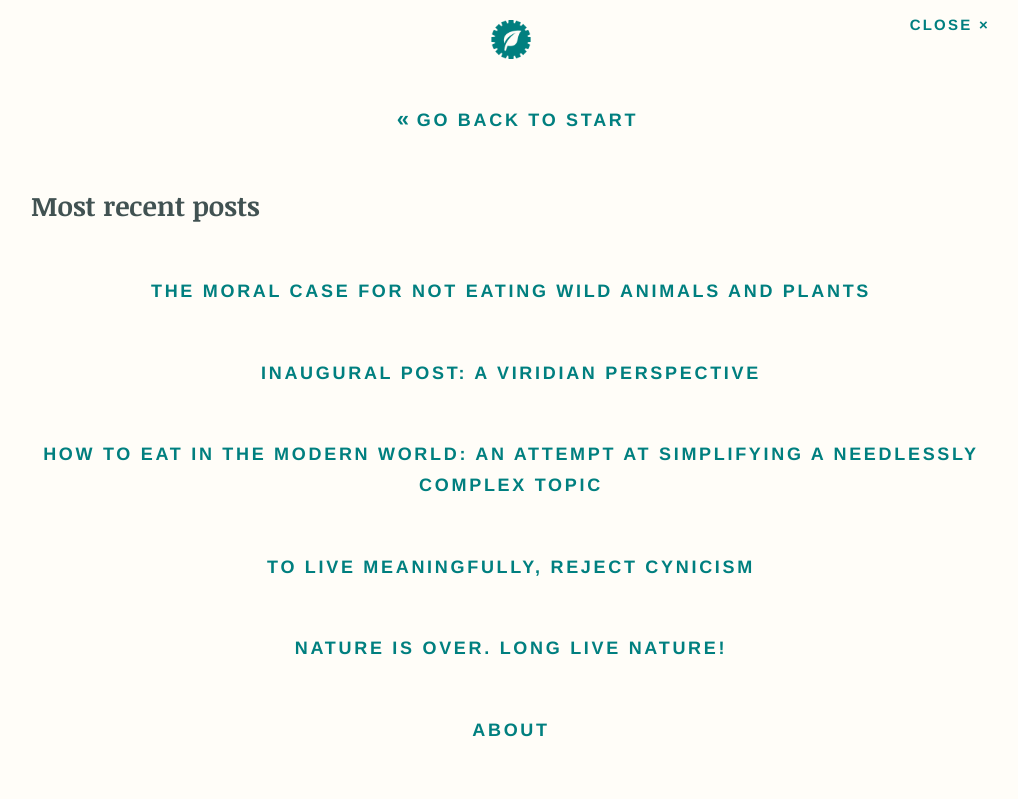
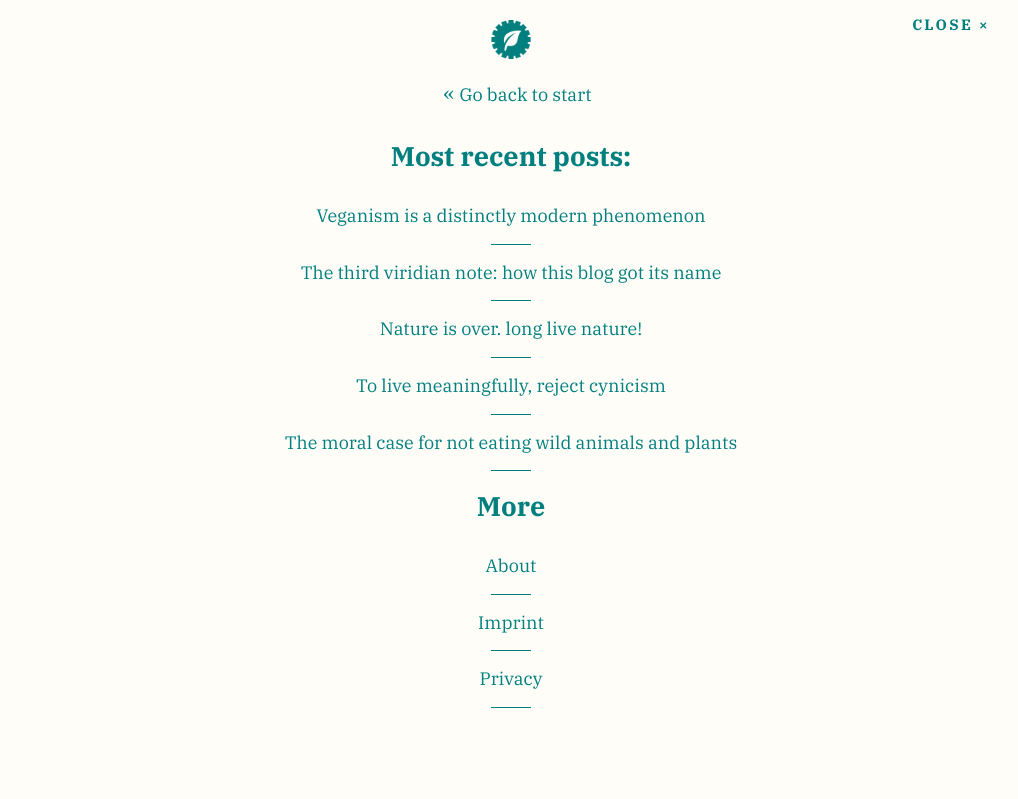
Before and after one commit to JanVUlrich/viridianlife, an Astro site: page / in a window 1280 px wide. Both pictures are taken after a click on the button "MENU =". Shown: the top 799 px of the page, without its empty margins (129-1147 px from the left). Built offline with nearby package versions, Linux system fonts and the light colour scheme; Astro itself is replaced by a stand-in of ours.

Commit message:
Use Plex Serif font

```diff
--- a/src/components/Sitenav.astro
+++ b/src/components/Sitenav.astro
@@ -2,14 +2,31 @@
 import type { PostMeta } from "../models/postmeta";
 
 const allPosts = await Astro.glob<PostMeta>("../pages/posts/*.md");
-const recents = allPosts.sort((p1, p2) => new Date(p1.frontmatter.pubDate) > new Date(p2.frontmatter.pubDate) ? 1 : 0).slice(0, 5)
+const recents = allPosts
+  .sort((p1, p2) =>
+    new Date(p1.frontmatter.pubDate) < new Date(p2.frontmatter.pubDate) ? 1 : -1
+  )
+  .slice(0, 5);
+---
 
----
 <nav>
-    <a class="site-nav__homelink" href="/">Go back to start</a>
-    <h2>Most recent posts</h2>
-    {recents.map(p => <a class="site-nav__item" href={p.url}>{p.frontmatter.title}</a>)}
-    <a class="site-nav__item" href="/about">About</a>
-    <a class="site-nav__item" href="/imprint">Imprint</a>
-    <a class="site-nav__item" href="/privacy">Privacy</a>
+  <a class="site-nav__homelink" href="/">Go back to start</a>
+  <h2 class="center c-accent w-fit">Most recent posts:</h2>
+  <menu class="site-nav-menu list-unstyled">
+    {
+      recents.map((p) => (
+        <li>
+          <a class="site-nav__item" href={p.url}>
+            {p.frontmatter.title}
+          </a>
+        </li>
+      ))
+    }
+  </menu>
+  <h2 class="center c-accent w-fit">More</h2>
+  <menu class="site-nav-menu list-unstyled">
+    <li><a class="site-nav__item" href="/about">About</a></li>
+    <li><a class="site-nav__item" href="/imprint">Imprint</a></li>
+    <li><a class="site-nav__item" href="/privacy">Privacy</a></li>
+  </menu>
 </nav>
--- a/src/layouts/PostLayout.astro
+++ b/src/layouts/PostLayout.astro
@@ -16,12 +16,10 @@ const { frontmatter: { title, tags, pubDate, updatedAt, heroImage, description }
 		itemtype="http://schema.org/BlogPosting"
 	>
 		<header class="post-header">
-			{heroImage && (
 			<div
 				class="post-header-img center"
-				style={`background: transparent url('${heroImage}') no-repeat center; background-size: cover`}
+				style={heroImage && `background: transparent url('${heroImage}') no-repeat center; background-size: cover`}
 			/>
-			)}
 
 			<div class="post-header__meta">
 				{pubDate && <FormattedDate date={pubDate} />}
@@ -34,11 +32,9 @@ const { frontmatter: { title, tags, pubDate, updatedAt, heroImage, description }
 					}
 				&nbsp;/&nbsp;
 				<div class="post-meta">
+					Topics:
 					{
-						tags &&
-							tags.map((tag) => (
-								<span class="">{tag}</span>
-							))
+						tags && tags.join(", ")
 					}
 				</div>
 			</div>
--- /dev/null
+++ b/src/models/topics.ts
@@ -0,0 +1 @@
+export type Topic = "Sustainability" | "General Thoughts"
--- a/src/styles/components/link.scss
+++ b/src/styles/components/link.scss
@@ -37,10 +37,6 @@
 
   .link-minor {
     font-family: v.$heading-font-family;
-    font-weight: bold;
-    letter-spacing: .15em;
-    text-transform: uppercase;
-    text-decoration: none;
     color: var(--vl-accent);
     font-size: 1.2rem;
   }
--- a/src/styles/components/site-nav.scss
+++ b/src/styles/components/site-nav.scss
@@ -54,11 +54,12 @@
   width: 0;
   height: 0;
   opacity: 0;
-  background-color: rgba(255,253,248,1);
+  background-color: var(--vl-bg-primary);
   overflow: hidden;
 
   &.is-toggled {
-    overflow: visible;
+    overflow: auto;
+    position: fixed;
     height: 100vh;
     width: 100vw;
     opacity: 1;
@@ -67,7 +68,8 @@
   }
 
   &__wrap {
-    padding-top: 20px;
+    padding-top: 2rem;
+    padding-bottom: 4rem
   }
 
   &__logo {
@@ -86,11 +88,7 @@
   &__homelink {
     display: block;
     text-align: left;
-    padding: 25px 0;
     font-family: v.$heading-font-family;
-    font-weight: bold;
-    letter-spacing: .15em;
-    text-transform: uppercase;
     text-decoration: none;
     position: relative;
     color: var(--vl-accent);
@@ -99,13 +97,13 @@
 
   &__item:after{
     content: '';
-    border-bottom: 1px solid rgba(var(--vl-accent),1);
-    width: 20px;
+    border-bottom: 1px solid var(--vl-accent);
+    width: 4rem;
     display: block;
     height: 1px;
     position: relative;
-    left: calc(50% - 10px);
-    top: 19px;
+    left: calc(50% - 2rem);
+    top: 1.1rem
   }
 
   &__homelink {
@@ -124,3 +122,10 @@
     }
   }
 }
+
+
+.site-nav-menu {
+  display: flex;
+  flex-direction: column;
+  gap: 2.4rem;
+}
--- a/src/styles/config/ui.scss
+++ b/src/styles/config/ui.scss
@@ -2,8 +2,9 @@
     UI Config
 */
 
-$base-font-family: "Noticia Text", "Helvetica Neue", Arial, sans-serif;
-$heading-font-family: "Helvetica Neue", Arial, sans-serif;
+$base-font-family: "Plex Serif", Georgia, serif;
+// $heading-font-family: "Helvetica Neue", Arial, sans-serif;
+$heading-font-family: "Plex Serif", Arial, sans-serif;
 
 $base-font-size: 1rem;
 
--- a/src/styles/global/fonts.scss
+++ b/src/styles/global/fonts.scss
@@ -1,47 +1,16 @@
-@font-face {
-    font-family: "Assistant";
-    src: local("Assistant"),
-        url("/fonts/Assistant-Bold.ttf") format("truetype");
-    font-weight: bold;
-    font-style: normal;
-}
 
 @font-face {
-    font-family: "Work Sans";
-    src: local("Work Sans"),
-        url("/fonts/WorkSans-Bold.ttf") format("truetype");
-    font-weight: bold;
-    font-style: normal;
-}
-
-@font-face {
-    font-family: "Noticia Text";
-    src: local("Noticia Text"),
-        url("/fonts/NoticiaText-Regular.ttf") format("truetype");
+    font-family: "Plex Serif";
+    src: local("Plex Serif"),
+        url("/fonts/IBMPlexSerif.ttf") format("truetype");
     font-weight: normal;
     font-style: normal;
 }
 
 @font-face {
-    font-family: "Noticia Text";
-    src: local("Noticia Text"),
-        url("/fonts/NoticiaText-Italic.ttf") format("truetype");
-    font-weight: normal;
-    font-style: italic;
-}
-
-@font-face {
-    font-family: "Noticia Text";
-    src: local("Noticia Text"),
-        url("/fonts/NoticiaText-Bold.ttf") format("truetype");
+    font-family: "Plex Serif";
+    src: local("Plex Serif"),
+        url("/fonts/IBMPlexSerif-Bold.ttf") format("truetype");
     font-weight: bold;
     font-style: normal;
 }
-
-@font-face {
-    font-family: "Noticia Text";
-    src: local("Noticia Text"),
-        url("/fonts/NoticiaText-BoldItalic.ttf") format("truetype");
-    font-weight: bold;
-    font-style: italic;
-}
--- a/src/styles/global/utilities.scss
+++ b/src/styles/global/utilities.scss
@@ -42,3 +42,10 @@
 .list-unstyled {
   @include list-unstyled;
 }
+
+.c-accent  {
+  color: var(--vl-accent);
+}
+.w-fit {
+  width: fit-content;
+}
```
Also changed, not shown: public/fonts/IBMPlexSerif-Bold.ttf (added), public/fonts/IBMPlexSerif.ttf (added).
